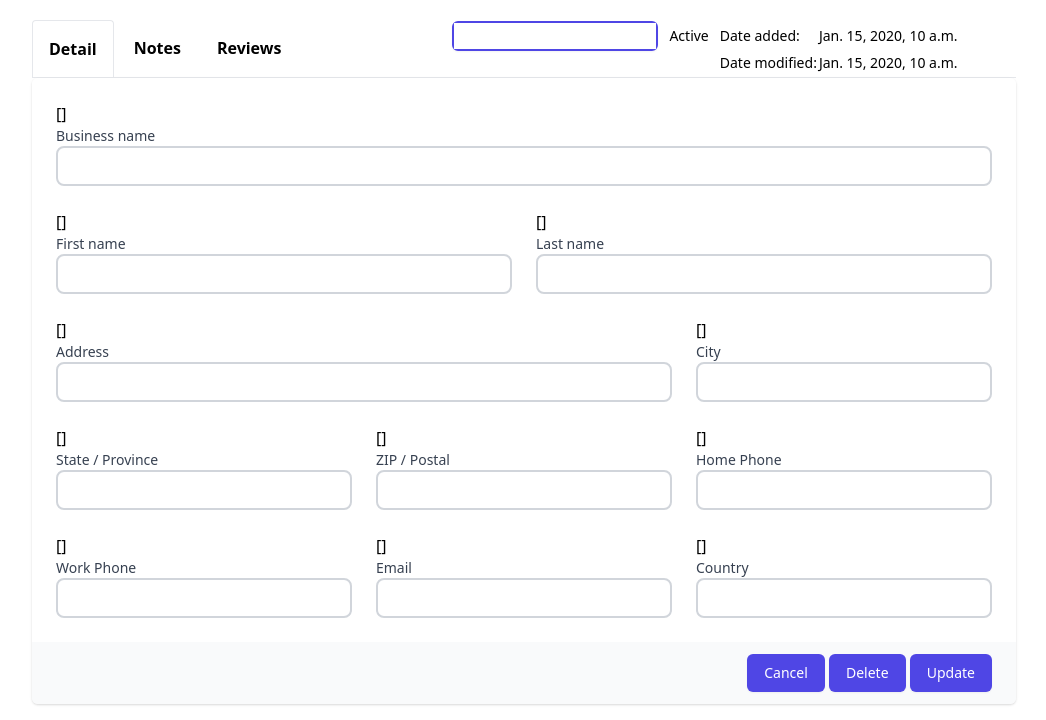
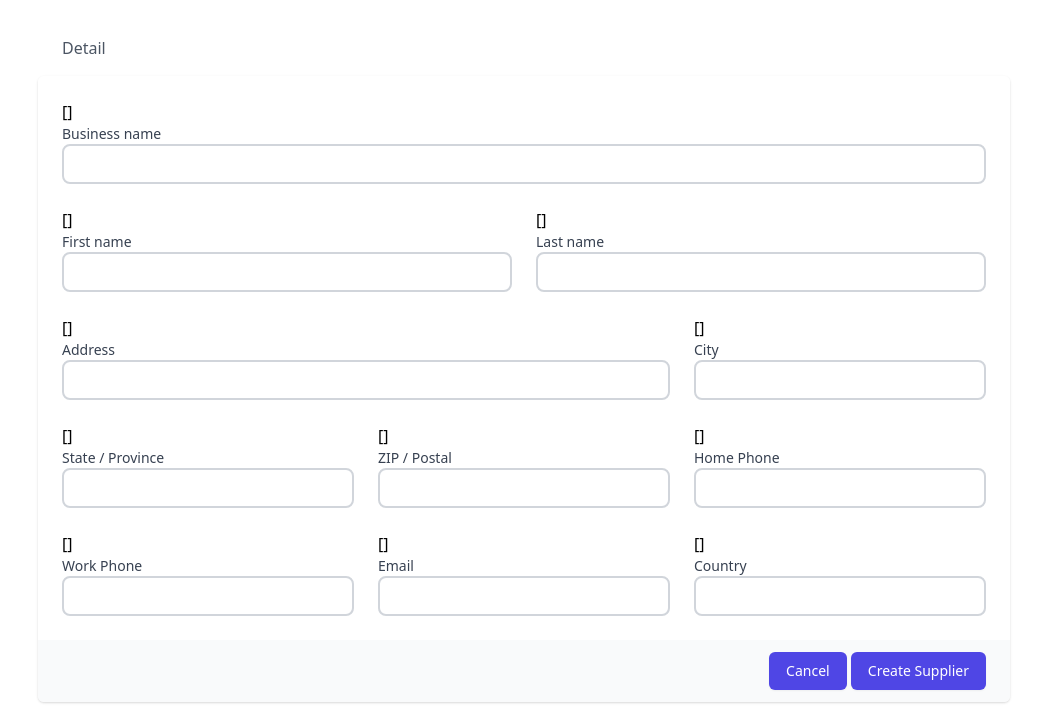
Before and after one commit to Rayray3099/blue-panda, a Django app: template suppliers/templates/suppliers/supplier_update.html in a window 1280 px wide. Shown: the part 151-871 px from the top of the page, without its empty margins (116-1162 px from the left). Run offline with Django 3.2, Linux system fonts and the light colour scheme; the template is opened without the code that fills it: most values are stand-ins (such as "Sample title", 1, 10 or a date in 2020); form fields are guessed from the names that the template uses.

Commit message:
Add files via upload

```diff
--- a/suppliers/templates/suppliers/supplier_update.html
+++ b/suppliers/templates/suppliers/supplier_update.html
@@ -3,10 +3,22 @@
 {% block content %}
 
 <style>
+.tab-content {
+  display: none;
+}
 
-input[type="text"] {
+.tab-content.active {
+  display: block;
+}
+
+input {
 	width: 100%;
 	padding-top: 6px;
+}
+
+textarea {
+	width: 100%;
+	height: 100%;
 }
 
 textarea:focus, input:focus{
@@ -42,58 +54,13 @@ textarea:focus, input:focus{
 <form method="post">
 {% csrf_token %}
 
-<ul class="list-reset flex border-b">
-  <li class="mr-1">
-    <a class="bg-white inline-block border-l border-t border-r rounded-t py-4 px-4 text-blue-dark font-semibold" onclick="openTab('Detail')" href="#">Detail</a>
-  </li>
-  <li class="mr-1">
-    <a class="bg-white inline-block py-4 px-4 text-blue hover:text-blue-darker font-semibold" href="{% url 'suppliers:supplier-list-note' supplier.pk %}">Notes</a>
-  </li>
-  <li class="mr-1">
-    <a class="bg-white inline-block py-4 px-4 text-blue hover:text-blue-darker font-semibold" href="{% url 'suppliers:supplier-list-review' supplier.pk %}">Reviews</a>
-  </li>
-  <li class="mr-1">
 
-    <table class="text-sm">
-      <tr>
-      <td style="padding-left: 100px">
-      </td>
-      <td style="padding-left: 50px">
+	  <nav class="tabs flex flex-col sm:flex-row">
+	      <button data-target="panel-1" class="tab text-gray-600 py-4 px-6 block hover:text-indigo-500 focus:outline-none">
+	          Detail
+	      </button>
 
-      <div class="text-sm border-2 border-indigo-600 rounded-md shadow-sm">
-      {{ form.active }}
-  	  </div>
-
-      </td>
-      <td style="padding-left: 10px">
-      Active
-      </td>
-      <td style="padding-left: 10px">
-      Date added:
-      </td>
-      <td>
-      {{ supplier.date_added }}
-      </td>
-      </tr>
-
-      <tr>
-      <td style="padding-left: 100px">
-      </td>
-      <td style="padding-left: 50px">
-      </td>
-      <td style="padding-left: 10px">
-      </td>
-      <td style="padding-left: 10px">
-      Date modified:
-      </td>
-      <td>
-      {{ supplier.date_modified }}
-      </td>
-      </tr>
-    </table>
-
-  </li>
-</ul>
+	  </nav>
 
 	<div class="shadow overflow-hidden sm:rounded-md">
 
@@ -117,7 +84,7 @@ textarea:focus, input:focus{
 	              <div class="col-span-6 sm:col-span-3">
 	                {{ form.first_name.errors }}
 	                <label for="first_name" class="block text-sm font-medium text-gray-700">First name</label>
-                  <div class="border-2 border-gray-300 bg-white h-10 px-3 pr-5 rounded-lg text-lg focus:outline-none" required>
+	                <div class="border-2 border-gray-300 bg-white h-10 px-2 pr-5 rounded-lg text-lg focus:outline-none" required>
 	                <div class="has-tooltip">
 	                {{ form.first_name }}
 	                <span class="tooltip">FIRST NAME PLEASE</span></div>
@@ -127,7 +94,7 @@ textarea:focus, input:focus{
 	              <div class="col-span-6 sm:col-span-3">
 	                {{ form.last_name.errors }}
 	                <label for="last_name" class="block text-sm font-medium text-gray-700">Last name</label>
-                  <div class="border-2 border-gray-300 bg-white h-10 px-3 pr-5 rounded-lg text-lg focus:outline-none" required>
+	                <div class="border-2 border-gray-300 bg-white h-10 px-2 pr-5 rounded-lg text-lg focus:outline-none" required>
 	                <div class="has-tooltip">
 	                {{ form.last_name }}
 	                <span class="tooltip">LAST NAME PLEASE</span></div>
@@ -137,7 +104,7 @@ textarea:focus, input:focus{
 	              <div class="col-span-6 sm:col-span-4">
 	                {{ form.address.errors }}
 	                <label for="address" class="block text-sm font-medium text-gray-700">Address</label>
-                  <div class="border-2 border-gray-300 bg-white h-10 px-3 pr-5 rounded-lg text-lg focus:outline-none">
+	                <div class="border-2 border-gray-300 bg-white h-10 px-2 pr-5 rounded-lg text-lg focus:outline-none">
 	                <div class="has-tooltip">
 	                {{ form.address }}
 	                <span class="tooltip">ADDRESS PLEASE</span></div>
@@ -147,7 +114,7 @@ textarea:focus, input:focus{
 	              <div class="col-span-6 sm:col-span-6 lg:col-span-2">
 	                {{ form.city.errors }}
 	                <label for="city" class="block text-sm font-medium text-gray-700">City</label>
-                  <div class="border-2 border-gray-300 bg-white h-10 px-3 pr-5 rounded-lg text-lg focus:outline-none">
+	                <div class="border-2 border-gray-300 bg-white h-10 px-2 pr-5 rounded-lg text-lg focus:outline-none">
 	                <div class="has-tooltip">
 	                {{ form.city }}
 	                <span class="tooltip">CITY PLEASE</span></div>
@@ -157,7 +124,7 @@ textarea:focus, input:focus{
 	              <div class="col-span-6 sm:col-span-3 lg:col-span-2">
 	                {{ form.province.errors }}
 	                <label for="province" class="block text-sm font-medium text-gray-700">State / Province</label>
-                  <div class="border-2 border-gray-300 bg-white h-10 px-3 pr-5 rounded-lg text-lg focus:outline-none">
+	                <div class="border-2 border-gray-300 bg-white h-10 px-2 pr-5 rounded-lg text-lg focus:outline-none">
 	                <div class="has-tooltip">
 	                {{ form.province }}
 	                <span class="tooltip">PROVINCE PLEASE</span></div>
@@ -167,7 +134,7 @@ textarea:focus, input:focus{
 	              <div class="col-span-6 sm:col-span-3 lg:col-span-2">
 	                {{ form.zip_code.errors }}
 	                <label for="zip_code" class="block text-sm font-medium text-gray-700">ZIP / Postal</label>
-                  <div class="border-2 border-gray-300 bg-white h-10 px-3 pr-5 rounded-lg text-lg focus:outline-none">
+	                <div class="border-2 border-gray-300 bg-white h-10 px-2 pr-5 rounded-lg text-lg focus:outline-none">
 	                <div class="has-tooltip">
 	                {{ form.zip_code }}
 	                <span class="tooltip">NO SPACE IN ZIPCODE PLEASE</span></div>
@@ -177,7 +144,7 @@ textarea:focus, input:focus{
 	              <div class="col-span-6 sm:col-span-6 lg:col-span-2">
 	                {{ form.home_phone.errors }}
 	                <label for="home_phone" class="block text-sm font-medium text-gray-700">Home Phone</label>
-                  <div class="border-2 border-gray-300 bg-white h-10 px-3 pr-5 rounded-lg text-lg focus:outline-none" required>
+	                <div class="border-2 border-gray-300 bg-white h-10 px-2 pr-5 rounded-lg text-lg focus:outline-none" required>
 	                <div class="has-tooltip">
 	                {{ form.home_phone }}
 	                <span class="tooltip">PLEASE FORMAT AS 123-456-7890</span></div>
@@ -187,7 +154,7 @@ textarea:focus, input:focus{
 	              <div class="col-span-6 sm:col-span-3 lg:col-span-2">
 	                {{ form.work_phone.errors }}
 	                <label for="work_phone" class="block text-sm font-medium text-gray-700">Work Phone</label>
-                  <div class="border-2 border-gray-300 bg-white h-10 px-3 pr-5 rounded-lg text-lg focus:outline-none">
+	                <div class="border-2 border-gray-300 bg-white h-10 px-2 pr-5 rounded-lg text-lg focus:outline-none">
 	                <div class="has-tooltip">
 	                {{ form.work_phone }}
 	                <span class="tooltip">PLEASE FORMAT AS 123-456-7890</span></div>
@@ -197,7 +164,7 @@ textarea:focus, input:focus{
 	              <div class="col-span-6 sm:col-span-3 lg:col-span-2">
 	                {{ form.email.errors }}
 	                <label for="email" class="block text-sm font-medium text-gray-700">Email</label>
-                  <div class="border-2 border-gray-300 bg-white h-10 px-3 pr-5 rounded-lg text-lg focus:outline-none">
+	                <div class="border-2 border-gray-300 bg-white h-10 px-2 pr-5 rounded-lg text-lg focus:outline-none">
 					<div class="has-tooltip">
 	                {{ form.email }}
 	                <span class="tooltip">EMAIL PLEASE</span></div>
@@ -207,7 +174,7 @@ textarea:focus, input:focus{
 	              <div class="col-span-6 sm:col-span-3 lg:col-span-2">
 	                {{ form.country.errors }}
 	                <label for="country" class="block text-sm font-medium text-gray-700">Country</label>
-                  <div class="border-2 border-gray-300 bg-white h-10 px-3 pr-5 rounded-lg text-lg focus:outline-none">
+	                <div class="border-2 border-gray-300 bg-white h-10 px-2 pr-5 rounded-lg text-lg focus:outline-none">
 	                <div class="has-tooltip">
 	                {{ form.country }}
 	                <span class="tooltip">COUNTRY PLEASE</span></div>
@@ -217,34 +184,20 @@ textarea:focus, input:focus{
 	    		</div>
 	    	</div>
  		</div>
+	</div>
 
 	<div class="px-4 py-3 bg-gray-50 text-right sm:px-6">
 
 	  <a href="{% url 'suppliers:supplier-list' %}" class="inline-flex justify-center py-2 px-4 border border-transparent shadow-sm text-sm font-medium rounded-md text-white bg-indigo-600 hover:bg-indigo-700 focus:outline-none focus:ring-2 focus:ring-offset-2 focus:ring-indigo-500">Cancel</a>
 
-	      <a href="{% url 'suppliers:supplier-delete' supplier.pk %}" class="inline-flex justify-center py-2 px-4 border border-transparent shadow-sm text-sm font-medium rounded-md text-white bg-indigo-600 hover:bg-indigo-700 focus:outline-none focus:ring-2 focus:ring-offset-2 focus:ring-indigo-500">Delete</a>
-
-		  <button type="submit" name="update_record" id="update_record" class="inline-flex justify-center py-2 px-4 border border-transparent shadow-sm text-sm font-medium rounded-md text-white bg-indigo-600 hover:bg-indigo-700 focus:outline-none focus:ring-2 focus:ring-offset-2 focus:ring-indigo-500">Update
-		  </button>
+	  <button type="submit" class="inline-flex justify-center py-2 px-4 border border-transparent shadow-sm text-sm font-medium rounded-md text-white bg-indigo-600 hover:bg-indigo-700 focus:outline-none focus:ring-2 focus:ring-offset-2 focus:ring-indigo-500">Create Supplier</button>
 
 	</div>
 
 </form>
+
 </div>
 </div>
 </div>
 
-<script>
-
-function openTab(tabName) {
-  var i;
-  var x = document.getElementsByClassName("tabSelect");
-  for (i = 0; i < x.length; i++) {
-    x[i].style.display = "none";
-  }
-  document.getElementById(tabName).style.display = "block";
-}
-
-</script>
-
 {% endblock content %}
```
Lines whose indentation alone changed are shown as unchanged.
